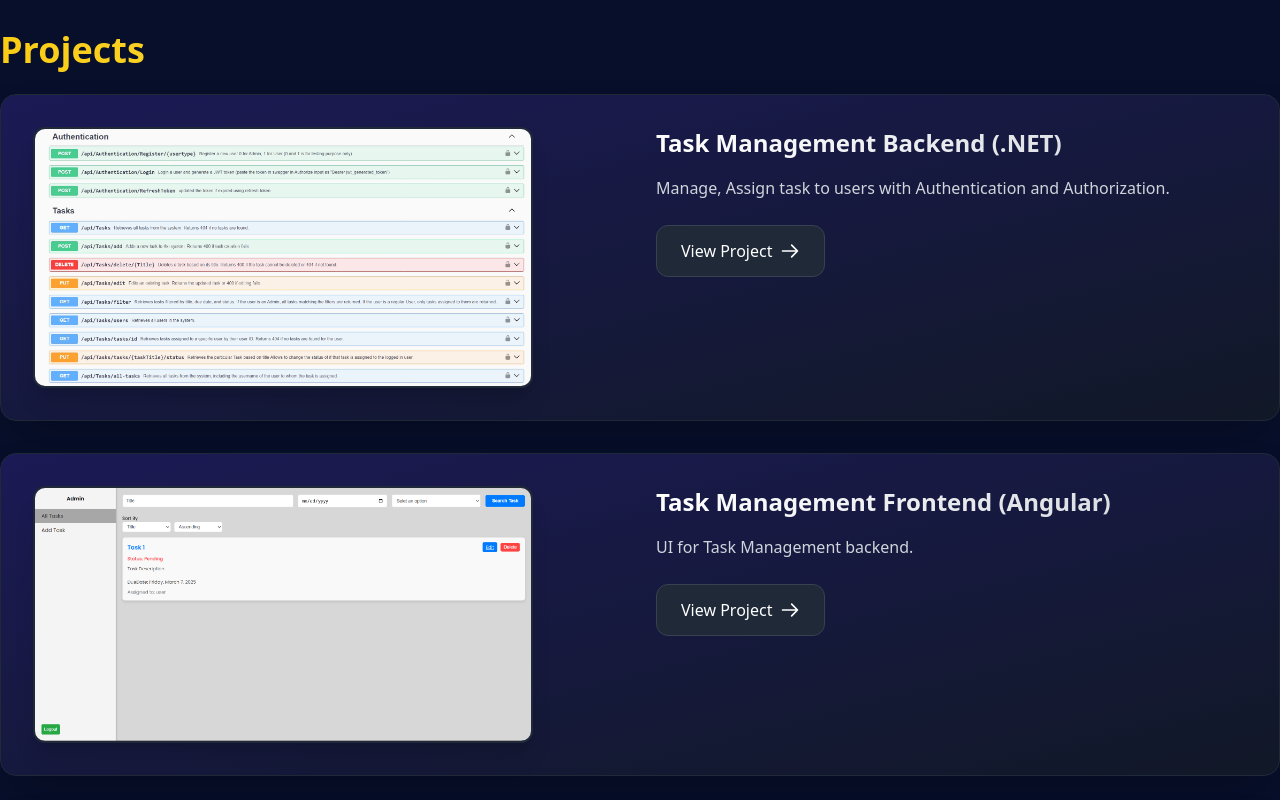
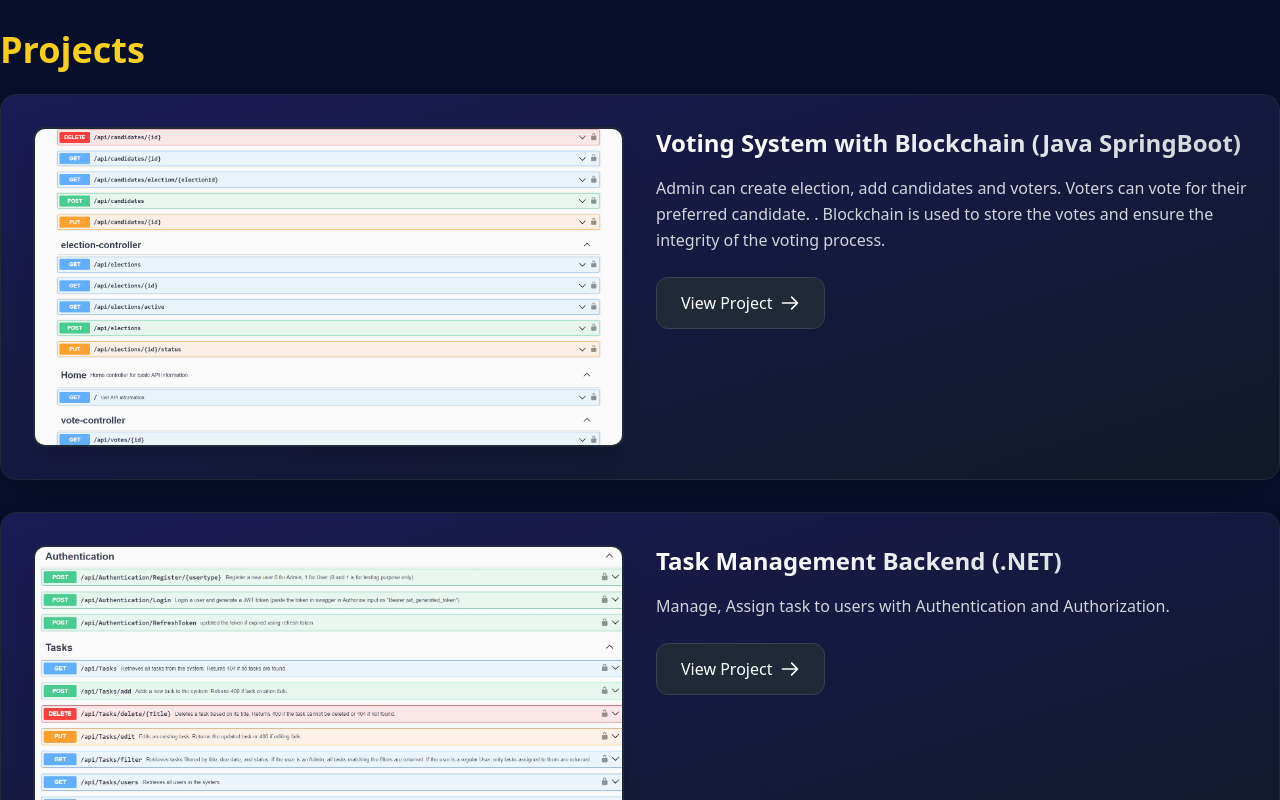
Before and after one commit to Darpan3011/Portfolio, a Next.js app: page / in a window 1280 px wide. Shown: the part 2680-3480 px from the top of the page. Built offline with nearby package versions, Linux system fonts and the light colour scheme.

Commit message:
add new project and scrollable image

```diff
--- a/src/app/components/Projects.tsx
+++ b/src/app/components/Projects.tsx
@@ -38,14 +38,16 @@
                   transition={{ type: "spring", stiffness: 300 }}
                   className="relative group w-full md:w-1/2"
                 >
+                  <div className="h-80 w-full overflow-hidden rounded-xl shadow-xl border-2 border-gray-800">
                     <Image
                       src={project.img}
                       alt={project.title}
                       width={500}
                       height={300}
-                    className="rounded-xl shadow-xl border-2 border-gray-800 cursor-pointer object-cover"
+                      className="w-full h-full object-cover cursor-pointer hover:scale-105 transition-transform duration-300"
                       onClick={() => setSelectedImage(project.img.src)}
                     />
+                  </div>
 
                 </motion.div>
                 <div className="text-left w-full md:w-1/2">
@@ -116,24 +118,26 @@
               animate={{ scale: 1, opacity: 1 }}
               exit={{ scale: 0.9, opacity: 0 }}
               transition={{ duration: 0.3 }}
-              className="relative max-w-4xl w-full"
+              className="relative max-w-6xl max-h-[90vh] w-full"
               onClick={(e) => e.stopPropagation()}
             >
               <button
                 onClick={() => setSelectedImage(null)}
-                className="absolute -top-12 right-0 text-white hover:text-yellow-400 transition-colors duration-300"
+                className="absolute -top-12 right-0 text-white hover:text-yellow-400 transition-colors duration-300 z-10"
               >
                 <svg className="w-8 h-8" fill="none" stroke="currentColor" viewBox="0 0 24 24">
                   <path strokeLinecap="round" strokeLinejoin="round" strokeWidth="2" d="M6 18L18 6M6 6l12 12" />
                 </svg>
               </button>
+              <div className="max-h-[90vh] overflow-auto rounded-2xl shadow-2xl border-2 border-gray-800">
                 <Image
                   src={selectedImage}
                   alt="Project Screenshot"
                   width={1200}
                   height={600}
-                className="rounded-2xl shadow-2xl border-2 border-gray-800"
+                  className="w-full h-auto rounded-2xl"
                 />
+              </div>
             </motion.div>
           </motion.div>
         )}
--- a/src/static/Project.ts
+++ b/src/static/Project.ts
@@ -4,9 +4,16 @@
 import TaskBackend from '../utils/images/TaskManagemntBackend.jpeg'
 import TaskFrontend from '../utils/images/TaskFrontend.png'
 import underConstru from '../utils/images/underConstruction.png'
+import VotingSystem from '../utils/images/VoteSystem.png'
 import chat from '../utils/images/chat.png'
 
 export const projects = [
+    {
+      title: "Voting System with Blockchain (Java SpringBoot)",
+      img: VotingSystem,
+      desc: "Admin can create election, add candidates and voters. Voters can vote for their preferred candidate. . Blockchain is used to store the votes and ensure the integrity of the voting process.",
+      link: "https://github.com/Darpan3011/Voting-System-SpringBoot-BlockChain"
+    },
     {
       title: "Task Management Backend (.NET)",
       img: TaskBackend,
```
Also changed, not shown: src/utils/images/VoteSystem.png (added). Lines whose indentation alone changed are shown as unchanged.
